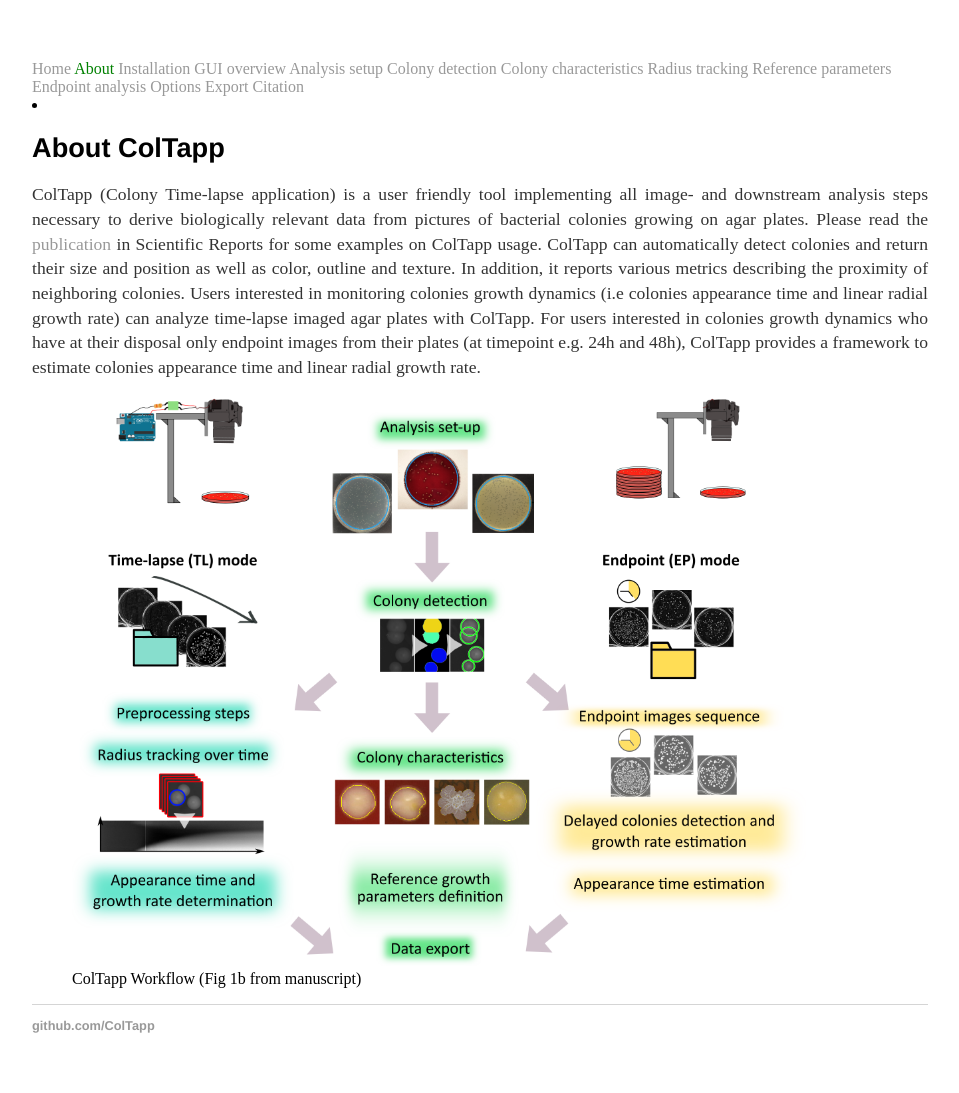
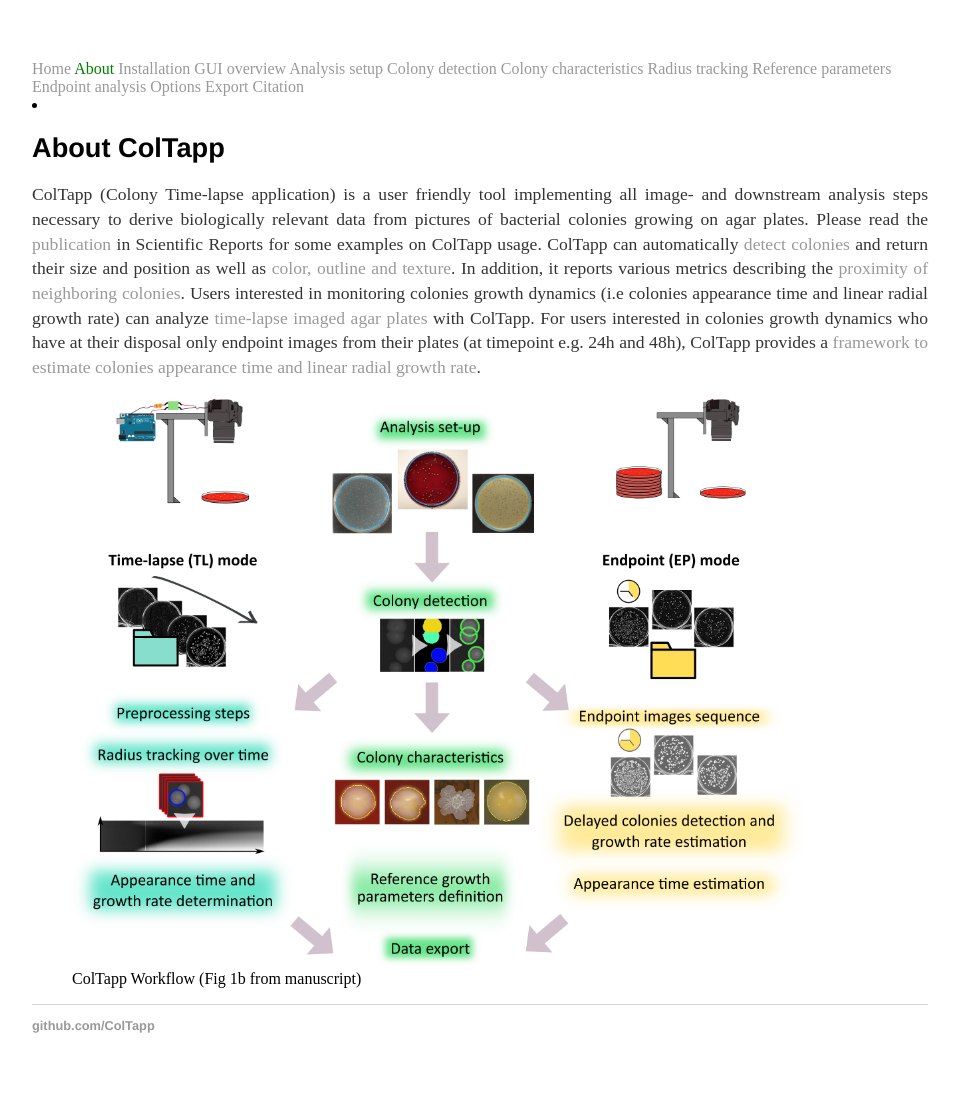
Before and after one commit to ColTapp/ColTapp.github.io, a Jekyll site: the page built from about.md, in a window 1280 px wide. Shown: the whole page, without its empty margins (160-1119 px from the left). Built offline with Jekyll 4.4.1, drawn with Linux system fonts in a browser that asks for light colours; some of the changed lines change nothing that is shown.

Commit message:
Update about.md

```diff
--- a/about.md
+++ b/about.md
@@ -4,7 +4,7 @@
 ---
 # About ColTapp
 ColTapp (Colony Time-lapse application) is a user friendly tool implementing all image- and downstream analysis steps necessary to derive biologically relevant data from pictures of bacterial colonies growing on agar plates. Please read the [publication](https://doi.org/10.1038/s41598-020-72979-4) in Scientific Reports for some examples on ColTapp usage.
-ColTapp can automatically detect colonies and return their size and position as well as color, outline and texture. In addition, it reports various metrics describing the proximity of neighboring colonies. Users interested in monitoring colonies growth dynamics (i.e colonies appearance time and linear radial growth rate) can analyze time-lapse imaged agar plates with ColTapp. For users interested in colonies growth dynamics who have at their disposal only endpoint images from their plates (at timepoint e.g. 24h and 48h), ColTapp provides a framework to estimate colonies appearance time and linear radial growth rate.
+ColTapp can automatically [detect colonies](https://coltapp.github.io/detect.html) and return their size and position as well as [color, outline and texture](https://coltapp.github.io/characteristics.html). In addition, it reports various metrics describing the [proximity of neighboring colonies](https://coltapp.github.io/characteristics.html). Users interested in monitoring colonies growth dynamics (i.e colonies appearance time and linear radial growth rate) can analyze [time-lapse imaged agar plates](https://coltapp.github.io/timelapse.html) with ColTapp. For users interested in colonies growth dynamics who have at their disposal only endpoint images from their plates (at timepoint e.g. 24h and 48h), ColTapp provides a [framework to estimate colonies appearance time and linear radial growth rate](https://coltapp.github.io/endpoint.html).
 
 <figure>
   <img src="{{site.url}}/assets/images/Workflow.png" alt="ColTapp Workflow"/>
```
